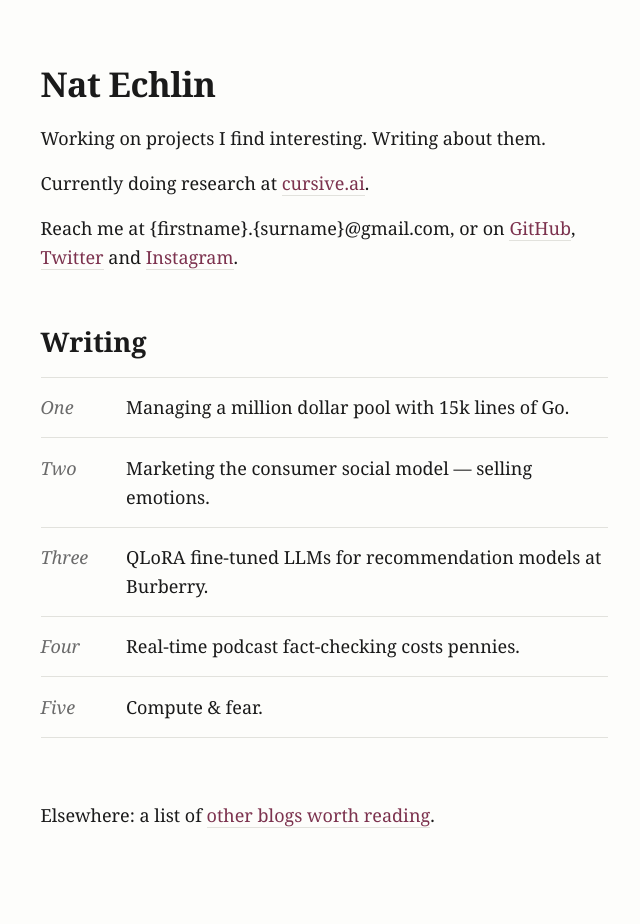
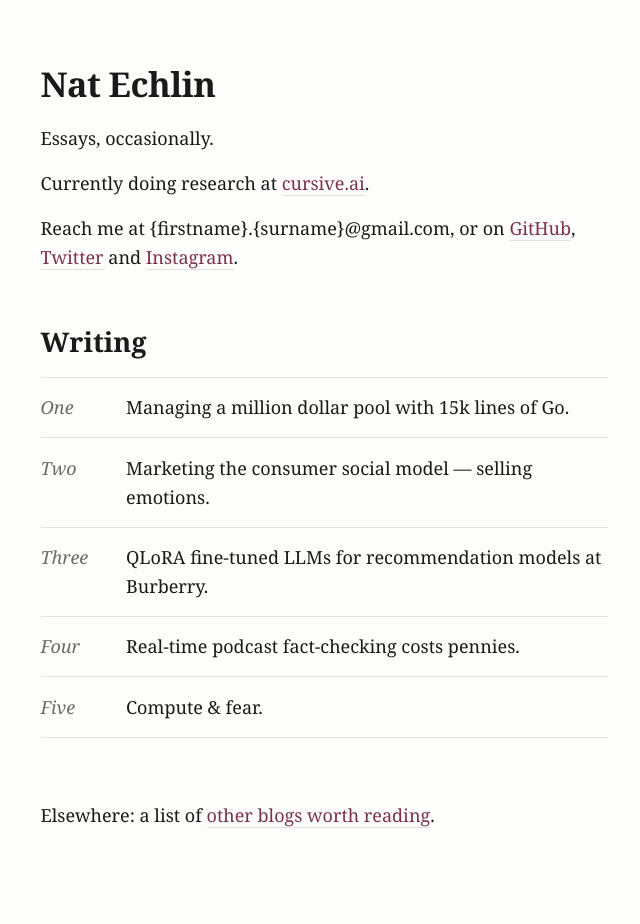
Before and after one commit to nat-echlin/nat-echlin.github.io, a Jekyll site: the page built from docs/index.markdown, in a window 1280 px wide. Shown: the whole page, without its empty margins (316-956 px from the left). Built offline with Jekyll 4.4.1, drawn with Linux system fonts in a browser that asks for light colours.

Commit message:
New tagline: Essays, occasionally.

```diff
--- a/docs/_config.yml
+++ b/docs/_config.yml
@@ -1,7 +1,7 @@
 # Site settings — accessed in layouts as {{ site.title }}, {{ site.description }}, etc.
 
 title: Nat Echlin
-description: Working on projects I find interesting, and writing about them.
+description: Essays, occasionally.
 url: "https://nat-echlin.com"
 
 twitter_username: NatEchlin
--- a/docs/index.markdown
+++ b/docs/index.markdown
@@ -6,7 +6,7 @@ layout: default
 
 # Nat Echlin
 
-Working on projects I find interesting. Writing about them.
+Essays, occasionally.
 
 Currently doing research at [cursive.ai](https://www.cursive.ai/).
 
```
